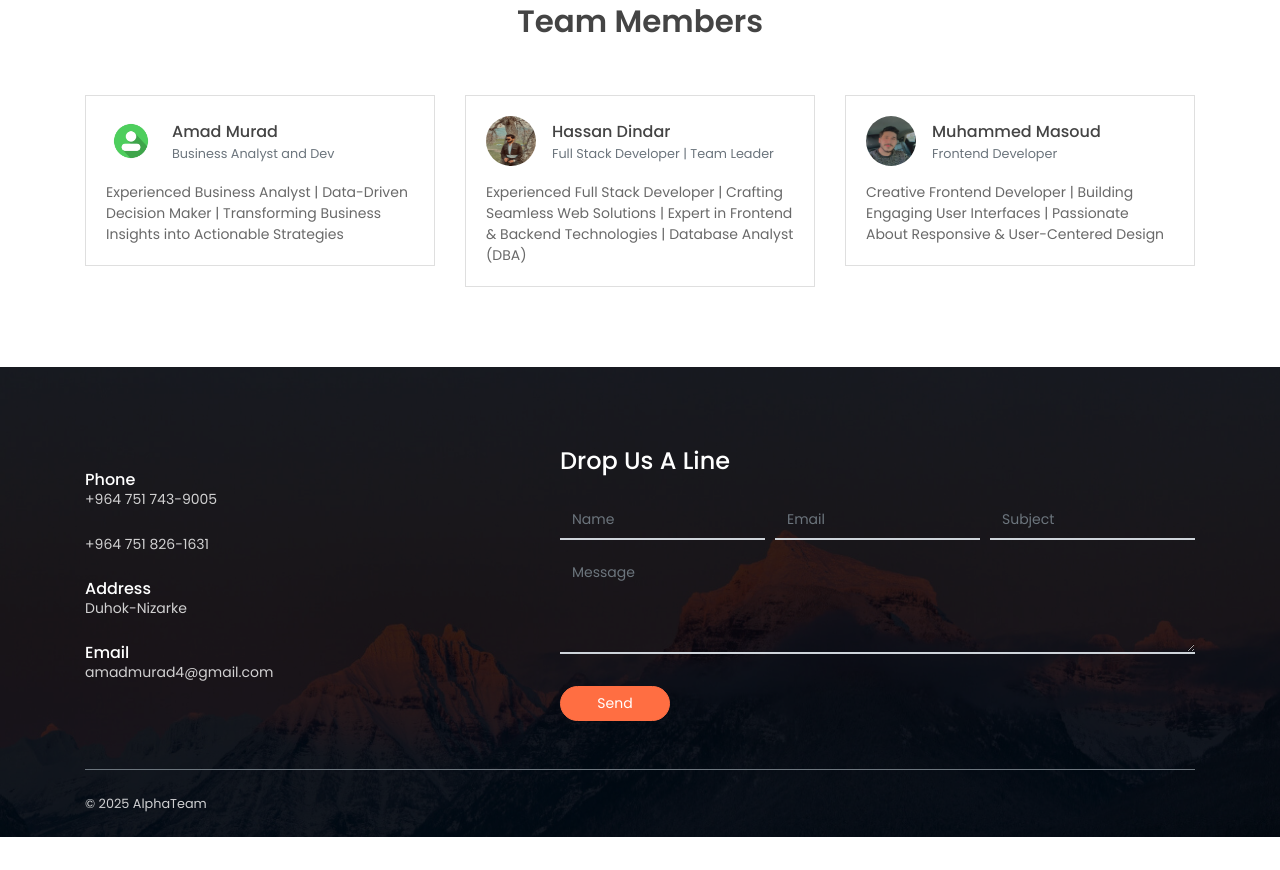
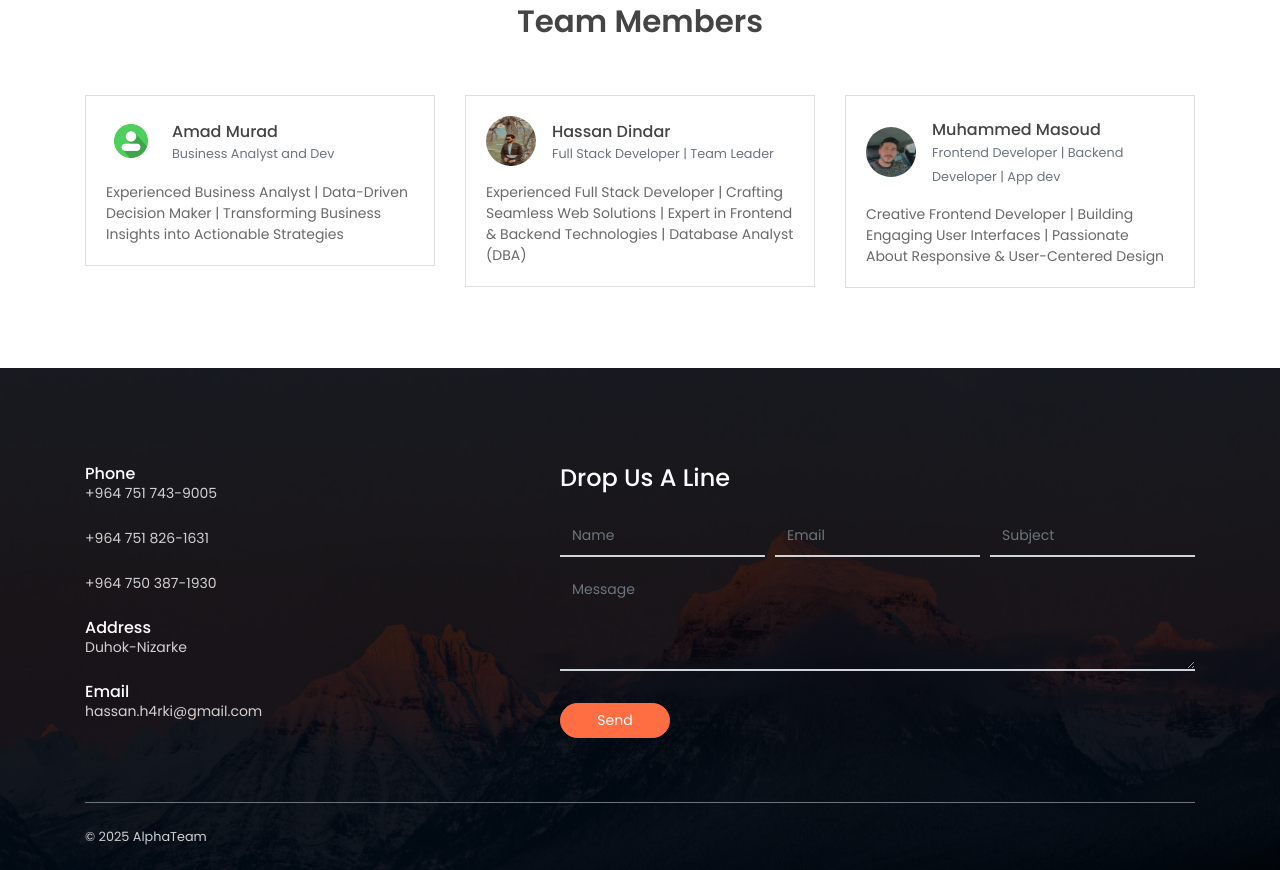
Before and after one commit to alpha-teamy/Alpha.Team, a website: page index.html in a window 1280 px wide. Shown: the part 4446-5316 px from the top of the page. Before the commit the page ends 5283 px from the top, so only its background shows below. Drawn offline with Linux system fonts and the light colour scheme.

Commit message:
Update index.html

```diff
--- a/index.html
+++ b/index.html
@@ -411,7 +411,7 @@
                                 <img class="mr-3" src="imgs/imgmhamad.png" alt="">
                                 <div class="media-body">
                                     <h6 class="mt-1 mb-0">Muhammed Masoud</h6>
-                                    <small class="text-muted mb-0">Frontend Developer</small>
+                                    <small class="text-muted mb-0">Frontend Developer | Backend Developer | App dev</small>
                                 </div>
                             </div>
                             <p class="mb-0">Creative Frontend Developer | Building Engaging User Interfaces | Passionate About Responsive & User-Centered Design</p>
@@ -429,12 +429,13 @@
                     <h6 class="mb-0">Phone</h6>
                     <p class="mb-4">+964 751 743-9005</p>
                     <p class="mb-4">+964 751 826-1631</p>
+			 <p class="mb-4">+964 750 387-1930</p>
 
                     <h6 class="mb-0">Address</h6>
                     <p class="mb-4">Duhok-Nizarke</p>
 
                     <h6 class="mb-0">Email</h6>
-                    <p class="mb-0">amadmurad4@gmail.com</p>
+                    <p class="mb-0">hassan.h4rki@gmail.com</p>
                     <p></p>
                 </div>
                 <div class="col-md-7">
```
